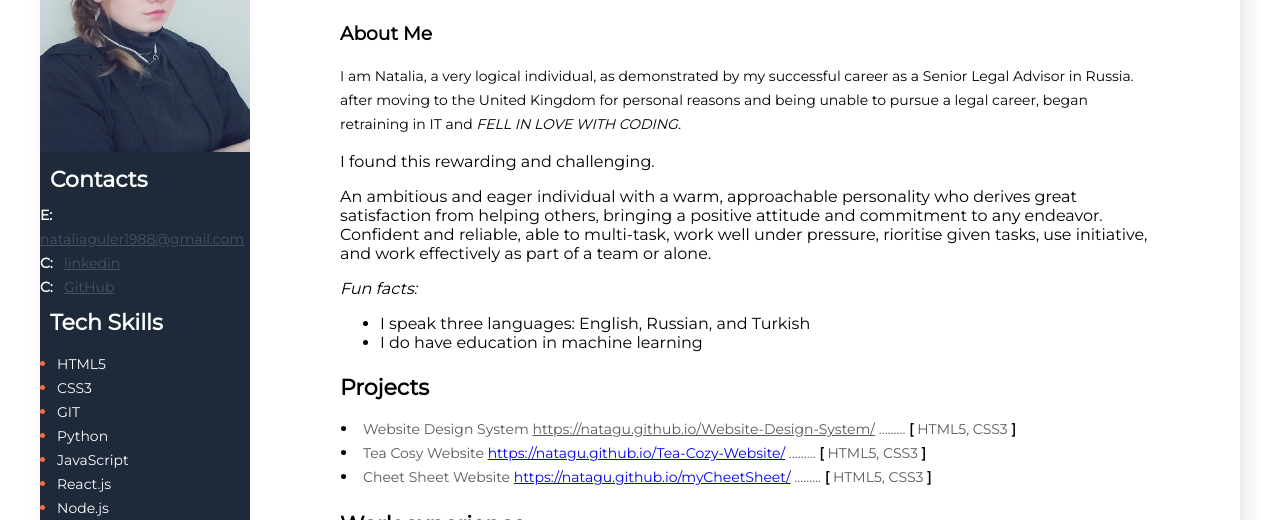
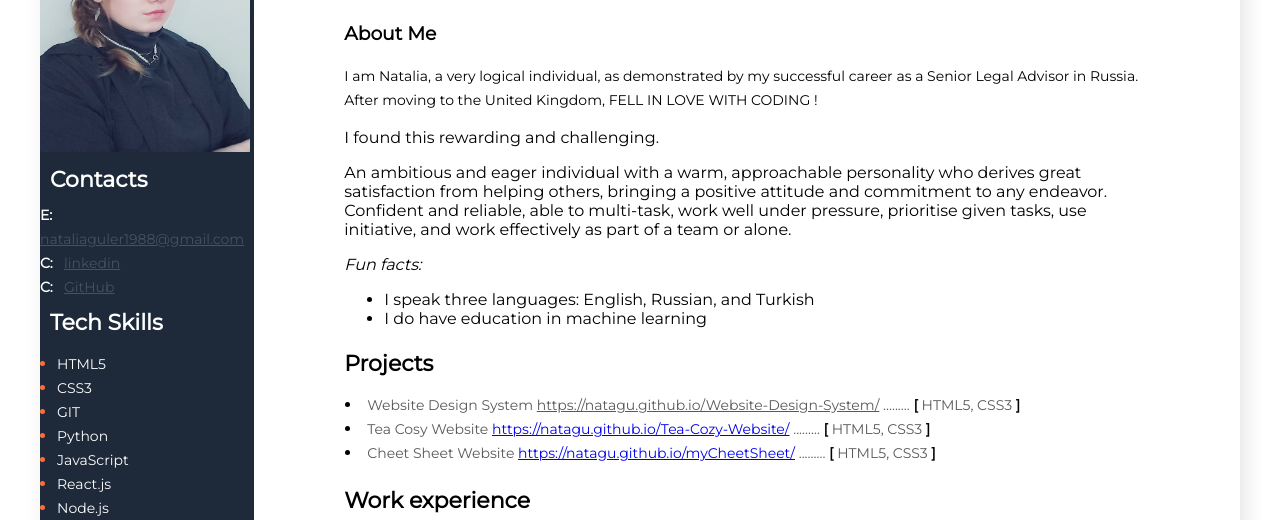
Before and after one commit to NataGu/Portfolio, a plain HTML site: page index.html in a window 1280 px wide. Shown: the part 256-776 px from the top of the page. Drawn offline with Linux system fonts and the light colour scheme.

Commit message:
Update index.html

```diff
--- a/index.html
+++ b/index.html
@@ -33,8 +33,7 @@
                     <h1 class="about-me-name">Natalia Guler</h1>
                     <h3>About Me</h3>
                     <p class="about-me-description"> I am Natalia, a very logical individual, as demonstrated by my successful career as a Senior Legal Advisor in Russia.
-                        after moving to the United Kingdom for personal reasons and being unable to pursue a legal career,
-                        began retraining in IT and <i>FELL IN LOVE WITH CODING.</i>
+                        After moving to the United Kingdom, FELL IN LOVE WITH CODING !
 
                         <p>I found this rewarding and challenging.</p>
 
@@ -43,7 +42,7 @@
                             bringing a positive attitude and commitment to any endeavor.<br>
 
                             Confident and reliable, able to multi-task, work well under pressure,
-                            rioritise given tasks, use initiative, and work effectively as part of a team or alone.
+                            prioritise given tasks, use initiative, and work effectively as part of a team or alone.
                         </p>
 
 
```
